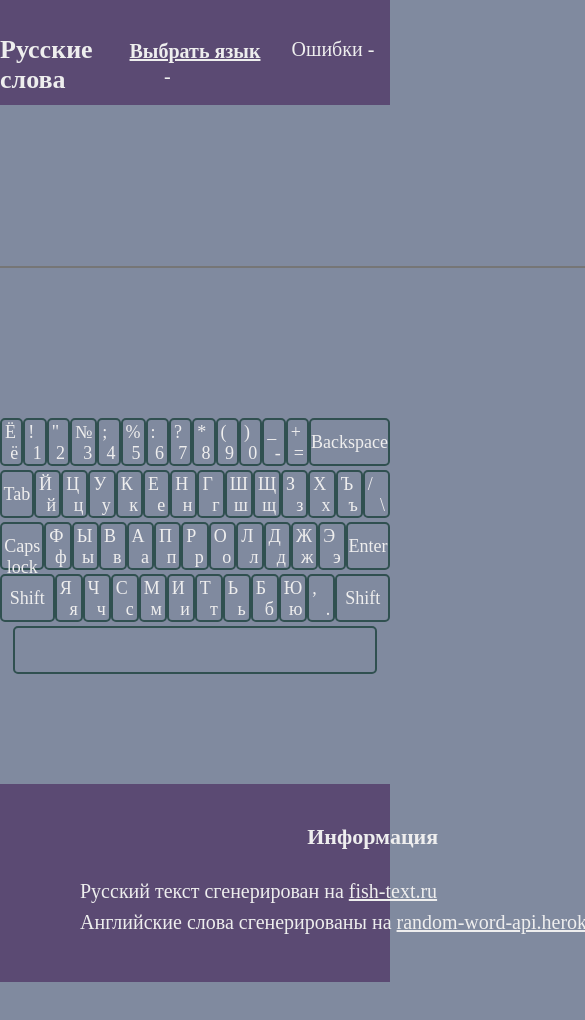
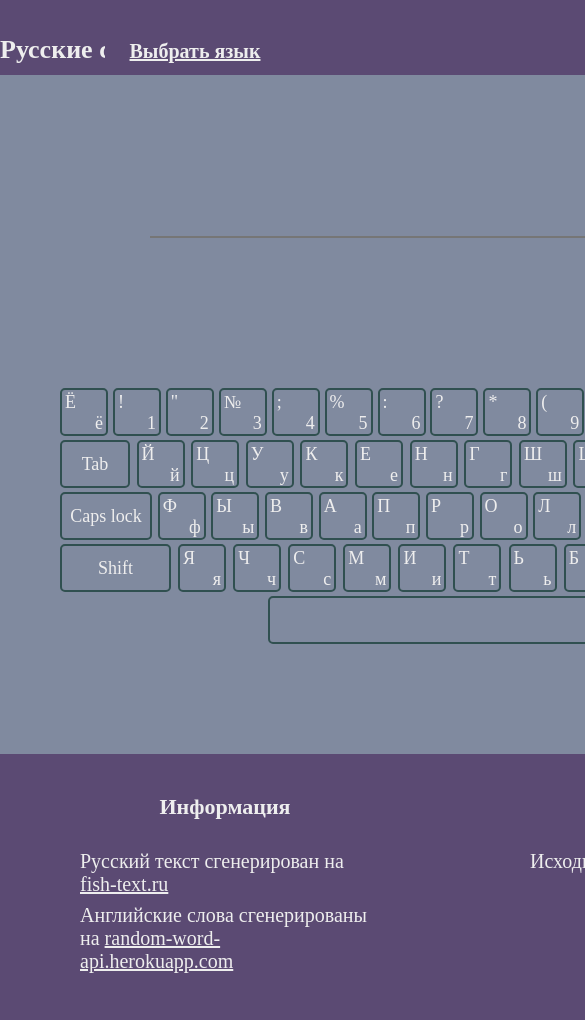
Before and after one commit to MurashQ/BlindTyping, a React (Create React App) app: page / in a window 390 px wide. Shown: the top 1020 px of the page, 585 px wide, since content can reach past the window. Before the commit the page ends 982 px from the top, so only its background shows below. Built offline with nearby package versions, Linux system fonts and the light colour scheme; no server answers.

Commit message:
mobile view

```diff
--- a/src/index.css
+++ b/src/index.css
@@ -6,6 +6,7 @@ body {
   background-color: #808A9F;
   display: block;
   color: #eee;
+  min-width: 900px;
 }
 
 input{
@@ -336,7 +337,6 @@ header {
 footer {
   background-color: #5b4a73;
   display: flex;
-  white-space: nowrap;
 }
 footer > div {
   flex: 1;
```
